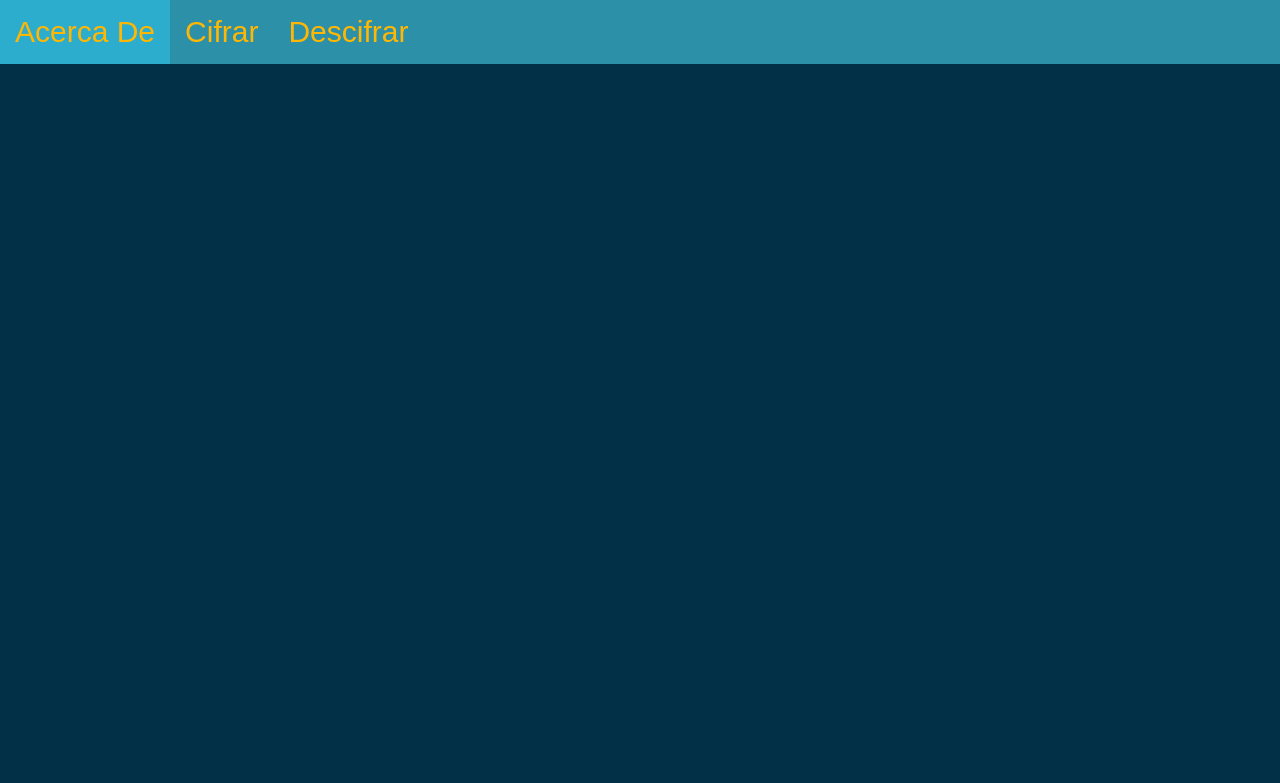
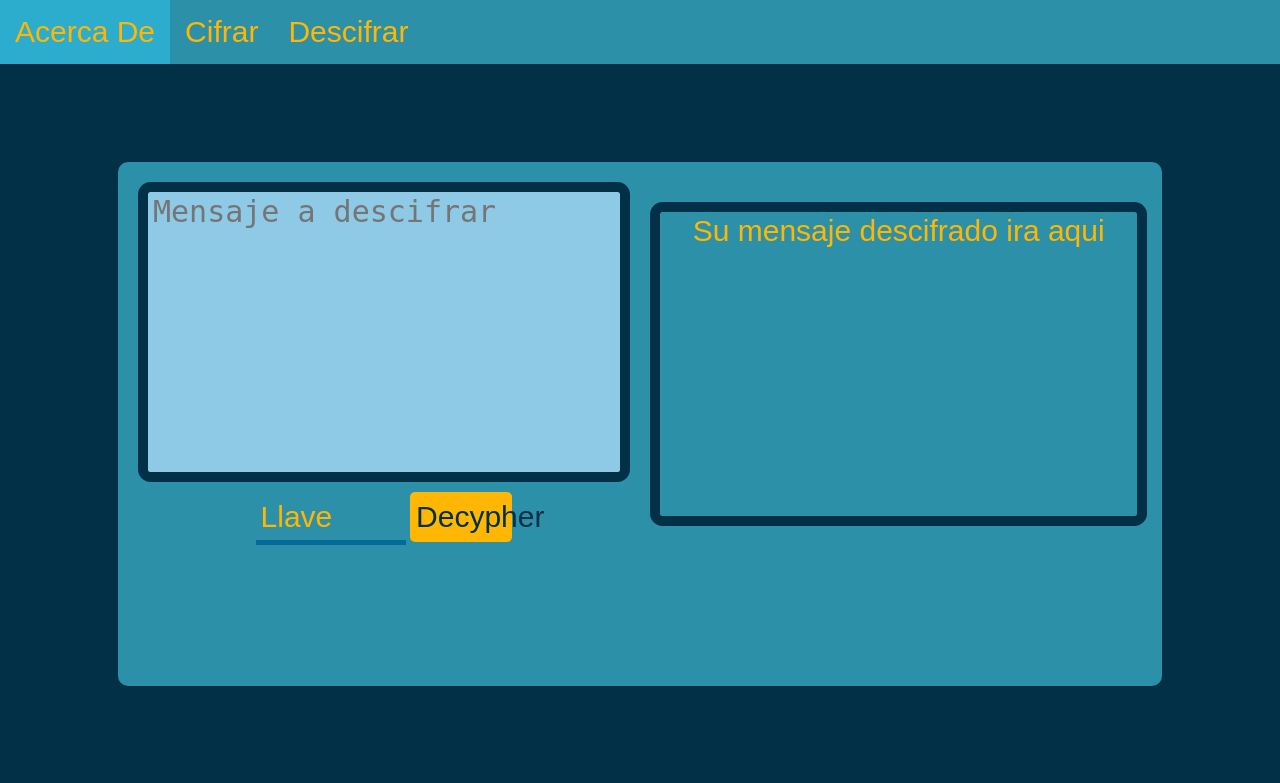
Before and after one commit to BarretoJuan/gronsfeld-cypher, a Flask app: page /decypher in a window 1280 px wide. Shown: the top 783 px of the page. Run offline with Flask 3, Linux system fonts and the light colour scheme.

Commit message:
AAAAAAAAAAAAAAAAAAAAAA
Decypher :)

```diff
--- a/static/styles/style.css
+++ b/static/styles/style.css
@@ -74,7 +74,7 @@ h1 {
     text-align: center;
 }
 
-#message-field, #encrypted-message-field {
+#message-field, #encrypted-message-field, #decrypted-message-field {
     width: 100%;
     height: 300px;
     padding: 2px 5px;
@@ -89,7 +89,7 @@ h1 {
     resize: none;
 }
 
-#encrypted-message-field {
+#encrypted-message-field, #decrypted-message-field {
     width: 95%;
     color: #FFB703;
     font-size: 30px;
@@ -122,7 +122,7 @@ h1 {
 
 
 
-#cypher-button {
+#cypher-button, #decypher-button{
     height: 50px;
     width: 20%;
     min-width: 100px;
--- a/templates/about.html
+++ b/templates/about.html
@@ -20,7 +20,7 @@
     <main>
         <h1>Cifrado Gronsfeld</h1>
         <p>El cifrado gronsfeld es un cifrado de sustitución polialfabética, se utiliza una clave enteramente numérica para cifrar un determinado texto, se asignará de manera iterativa un dígito de la clave a cada letra del texto a cifrar. Por ejemplo:</p>
-        <img src="{{url_for('static',filename='img/gronsfeldExample.png')}}" >
+        <img src="{{url_for('static',filename='img/gronsfeldExample2.png')}}" >
 
         <p>Cada número asignado a cada letra indicará el número de posiciones en el alfabeto que se desplazará una determinada letra. Tal que H se desplazará una posición y pasará a ser I, O se desplazará dos posiciones y pasará a ser Q, y así sucesivamente.</p>
         <p>Si el número de posiciones a desplazar va más allá del final del alfabeto, este se reiniciará. De modo que, si se tiene una letra Z, y su clave es 2, se desplazará dos posiciones, reiniciando el alfabeto, y posicionándose en B.</p>
--- a/templates/decypher.html
+++ b/templates/decypher.html
@@ -17,9 +17,29 @@
             </ul>
         </nav>
 
-        <main>
-            <!--GIANELLA-->
+        <main class="form-wrapper">
+            <form class="form-center" action="/decypher" method="post">
+                <div class="form-container">
+                    <div>
+                        <div class="message-container">
+                            <textarea id="message-field" name="message" type="text" placeholder="Mensaje a descifrar"></textarea>
+                        </div>
+                        <input id="key-field" name="key" type="number" min="1" placeholder="Llave">
+                        <button id="decypher-button" name="decypher" type="submit">Decypher</button>
+                    </div>
+                    <div>
+                        <div class="message-container">
+                            <p id="decrypted-message-field">
+                                {% if value %}
+                                    {{ value.message }}
+                                {% else %}
+                                    Su mensaje descifrado ira aqui
+                                {% endif %}
+                            </p>
+                        </div>
+                    </div>
+                </div>
+            </form>
         </main>
     </body>
-
 </html>
```
Also changed, not shown: 1 other file.
